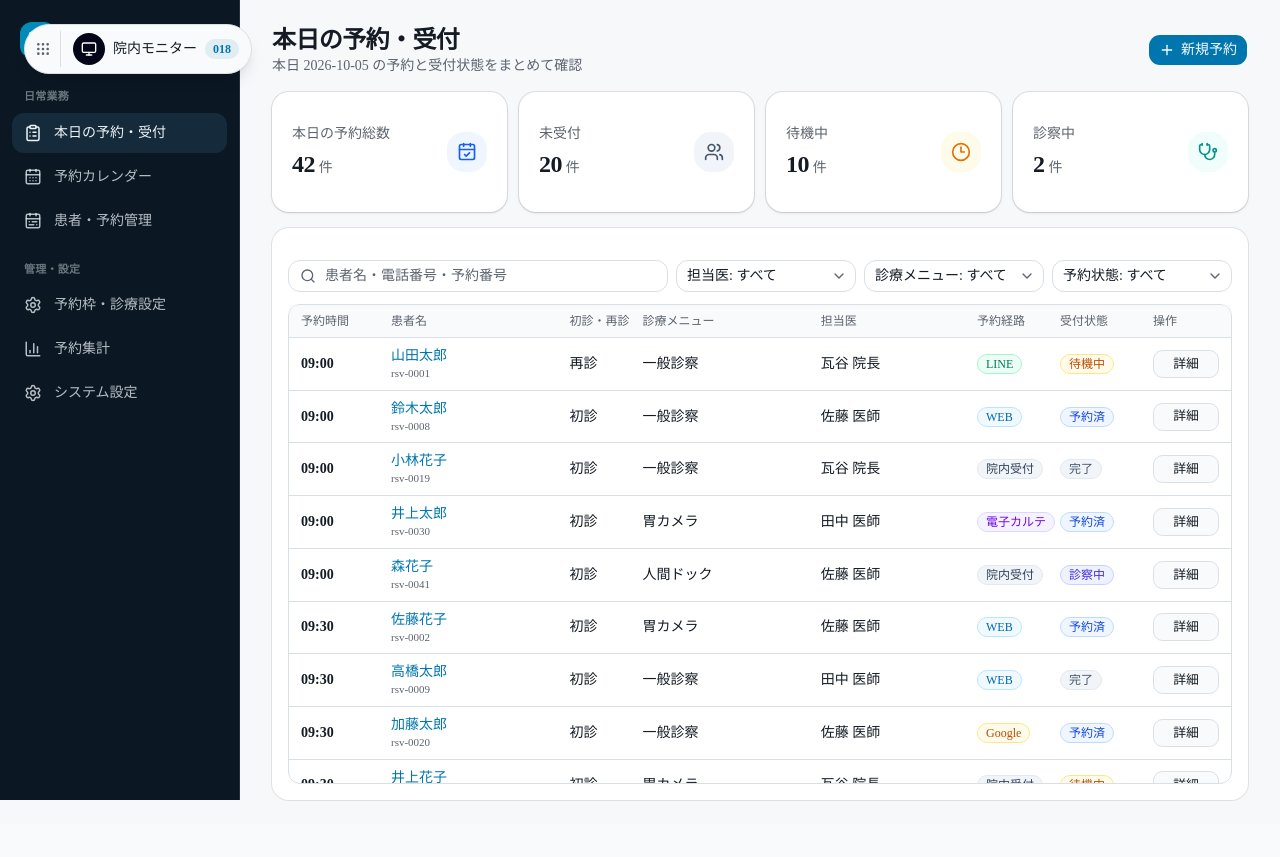
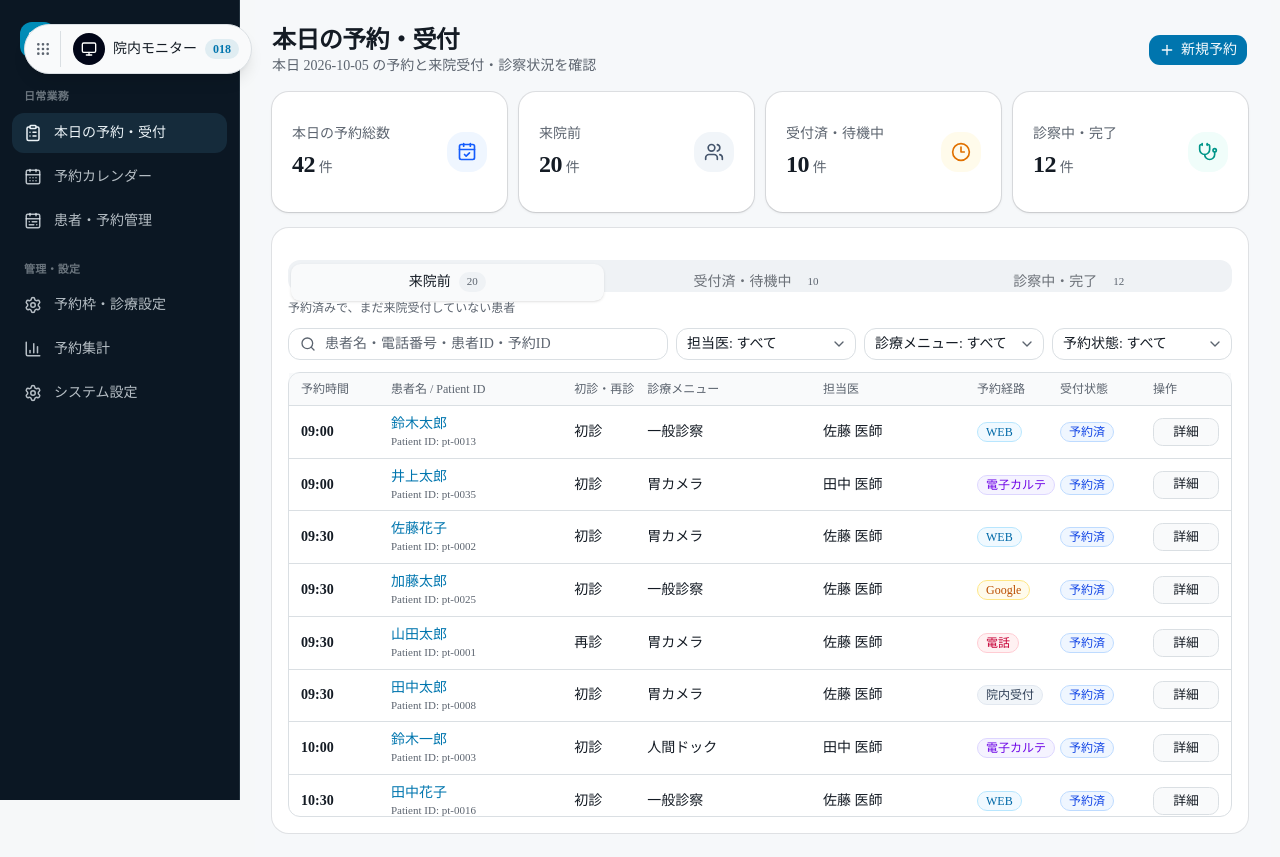
Before and after one commit to crestix-company/crestix-clinic-reservation-system, a Next.js app: page /admin in a window 1280 px wide. Before the commit the page ends 824 px from the top, so only its background shows below. Built offline with nearby package versions, Linux system fonts and the light colour scheme.

Commit message:
feat: split today reception list by workflow status

```diff
--- a/src/app/admin/page.tsx
+++ b/src/app/admin/page.tsx
@@ -7,6 +7,7 @@ import { Button } from "@/components/ui/button";
 import { Input } from "@/components/ui/input";
 import { Card, CardContent } from "@/components/ui/card";
 import { Select, SelectContent, SelectItem, SelectTrigger, SelectValue } from "@/components/ui/select";
+import { Tabs, TabsList, TabsTrigger } from "@/components/ui/tabs";
 import { KpiCard } from "@/components/dashboard/kpi-card";
 import { ReservationStatusBadge } from "@/components/reservations/reservation-status-badge";
 import { ReservationSourceBadge } from "@/components/reservations/reservation-source-badge";
@@ -20,7 +21,13 @@ import type { ReservationType } from "@/types/domain";
 import type { EnrichedReservation } from "@/lib/services/types";
 
 const ALL = "ALL";
-const columns = "xl:grid-cols-[82px_minmax(105px,1.15fr)_65px_minmax(100px,1.15fr)_minmax(85px,1fr)_75px_85px_66px]";
+type ReceptionTab = "BEFORE_VISIT" | "CHECKED_IN" | "IN_SERVICE";
+const RECEPTION_TABS: { value: ReceptionTab; label: string; description: string; statuses: string[] }[] = [
+  { value: "BEFORE_VISIT", label: "来院前", description: "予約済みで、まだ来院受付していない患者", statuses: ["RESERVED"] },
+  { value: "CHECKED_IN", label: "受付済・待機中", description: "来院受付後、診察開始前までの患者", statuses: ["CHECKED_IN", "WAITING", "CALLED"] },
+  { value: "IN_SERVICE", label: "診察中・完了", description: "診察中または本日の診療が完了した患者", statuses: ["IN_CONSULTATION", "COMPLETED"] },
+];
+const columns = "xl:grid-cols-[82px_minmax(120px,1.2fr)_65px_minmax(100px,1.15fr)_minmax(85px,1fr)_75px_85px_66px]";
 
 export default function AdminDashboardPage() {
   const { reservations, doctors, types, addReservation, updateReservation, updateStatus } = useDemoStore();
@@ -28,42 +35,59 @@ export default function AdminDashboardPage() {
   const [doctorFilter, setDoctorFilter] = useState(ALL);
   const [typeFilter, setTypeFilter] = useState(ALL);
   const [statusFilter, setStatusFilter] = useState(ALL);
+  const [receptionTab, setReceptionTab] = useState<ReceptionTab>("BEFORE_VISIT");
   const [selectedId, setSelectedId] = useState<string | null>(null);
   const [newOpen, setNewOpen] = useState(false);
   const today = getToday();
 
   const todays = reservations.filter((reservation) => reservation.reservationDate === today);
   const active = todays.filter((reservation) => reservation.status !== "CANCELLED");
+  const currentTab = RECEPTION_TABS.find((tab) => tab.value === receptionTab) ?? RECEPTION_TABS[0];
   const filtered = todays.filter((reservation) => {
     const query = keyword.trim().toLowerCase();
-    return (!query || [reservation.patient.name, reservation.patient.phone, reservation.id].some((value) => value.toLowerCase().includes(query))) &&
+    return currentTab.statuses.includes(reservation.status) &&
+      (!query || [reservation.patient.name, reservation.patient.phone, reservation.patient.id, reservation.id].some((value) => value.toLowerCase().includes(query))) &&
       (doctorFilter === ALL || reservation.doctorId === doctorFilter) &&
       (typeFilter === ALL || reservation.reservationTypeId === typeFilter) &&
       (statusFilter === ALL || reservation.status === statusFilter);
-  }).sort((a, b) => (a.startTime || "99:99").localeCompare(b.startTime || "99:99"));
+  }).sort((a, b) => a.startTime.localeCompare(b.startTime));
   const selected = reservations.find((reservation) => reservation.id === selectedId) ?? null;
 
   return <div className="space-y-4">
-    <header className="flex flex-wrap items-center justify-between gap-3"><div><h1 className="text-2xl font-semibold tracking-tight">本日の予約・受付</h1><p className="text-sm text-muted-foreground">本日 {today} の予約と受付状態をまとめて確認</p></div><Button onClick={() => setNewOpen(true)}><Plus className="size-4" />新規予約</Button></header>
+    <header className="flex flex-wrap items-center justify-between gap-3">
+      <div><h1 className="text-2xl font-semibold tracking-tight">本日の予約・受付</h1><p className="text-sm text-muted-foreground">本日 {today} の予約と来院受付・診察状況を確認</p></div>
+      <Button onClick={() => setNewOpen(true)}><Plus className="size-4" />新規予約</Button>
+    </header>
     <div className="grid grid-cols-2 gap-3 xl:grid-cols-4">
       <ReservationKpi active={active} types={types} />
-      <KpiCard label="未受付" value={active.filter((reservation) => reservation.status === "RESERVED").length} unit="件" icon={Users} accent="slate" />
-      <KpiCard label="待機中" value={active.filter((reservation) => ["CHECKED_IN", "WAITING", "CALLED"].includes(reservation.status)).length} unit="件" icon={Clock3} accent="amber" />
-      <KpiCard label="診察中" value={active.filter((reservation) => reservation.status === "IN_CONSULTATION").length} unit="件" icon={Stethoscope} accent="teal" />
+      <KpiCard label="来院前" value={active.filter((reservation) => reservation.status === "RESERVED").length} unit="件" icon={Users} accent="slate" />
+      <KpiCard label="受付済・待機中" value={active.filter((reservation) => ["CHECKED_IN", "WAITING", "CALLED"].includes(reservation.status)).length} unit="件" icon={Clock3} accent="amber" />
+      <KpiCard label="診察中・完了" value={active.filter((reservation) => ["IN_CONSULTATION", "COMPLETED"].includes(reservation.status)).length} unit="件" icon={Stethoscope} accent="teal" />
     </div>
     <Card><CardContent className="space-y-3 pt-4">
+      <div className="space-y-2">
+        <Tabs value={receptionTab} onValueChange={(value) => { setReceptionTab(value as ReceptionTab); setStatusFilter(ALL); }}>
+          <TabsList className="grid h-auto w-full grid-cols-3">
+            {RECEPTION_TABS.map((tab) => {
+              const count = active.filter((reservation) => tab.statuses.includes(reservation.status)).length;
+              return <TabsTrigger key={tab.value} value={tab.value} className="gap-2 py-2"><span>{tab.label}</span><span className="rounded-full bg-muted px-2 py-0.5 text-[11px] tabular-nums text-muted-foreground">{count}</span></TabsTrigger>;
+            })}
+          </TabsList>
+        </Tabs>
+        <p className="text-xs text-muted-foreground">{currentTab.description}</p>
+      </div>
       <div className="grid gap-2 lg:grid-cols-[minmax(220px,1fr)_repeat(3,minmax(140px,180px))]">
-        <div className="relative"><Search className="absolute left-3 top-1/2 size-4 -translate-y-1/2 text-muted-foreground" /><Input aria-label="患者名・電話番号・予約番号で検索" placeholder="患者名・電話番号・予約番号" className="pl-9" value={keyword} onChange={(event) => setKeyword(event.target.value)} /></div>
+        <div className="relative"><Search className="absolute left-3 top-1/2 size-4 -translate-y-1/2 text-muted-foreground" /><Input aria-label="患者名・電話番号・患者ID・予約IDで検索" placeholder="患者名・電話番号・患者ID・予約ID" className="pl-9" value={keyword} onChange={(event) => setKeyword(event.target.value)} /></div>
         <Filter value={doctorFilter} onChange={setDoctorFilter} label="担当医" options={doctors.map((doctor) => [doctor.id, doctor.name])} />
         <Filter value={typeFilter} onChange={setTypeFilter} label="診療メニュー" options={types.map((type) => [type.id, type.name])} />
         <Filter value={statusFilter} onChange={setStatusFilter} label="予約状態" options={Object.entries(RESERVATION_STATUS_LABEL)} />
       </div>
-      <div className="rounded-lg border"><div className={`hidden gap-2 border-b bg-muted/40 px-3 py-2 text-xs font-medium text-muted-foreground xl:grid ${columns}`}><span>予約時間</span><span>患者名</span><span>初診・再診</span><span>診療メニュー</span><span>担当医</span><span>予約経路</span><span>受付状態</span><span>操作</span></div>
-        <div className="max-h-[calc(100vh-355px)] min-h-40 overflow-y-auto">{filtered.length === 0 ? <p className="p-8 text-center text-sm text-muted-foreground">該当する予約がありません</p> : filtered.map((reservation) => {
+      <div className="rounded-lg border"><div className={`hidden gap-2 border-b bg-muted/40 px-3 py-2 text-xs font-medium text-muted-foreground xl:grid ${columns}`}><span>予約時間</span><span>患者名 / Patient ID</span><span>初診・再診</span><span>診療メニュー</span><span>担当医</span><span>予約経路</span><span>受付状態</span><span>操作</span></div>
+        <div className="max-h-[calc(100vh-390px)] min-h-40 overflow-y-auto">{filtered.length === 0 ? <p className="p-8 text-center text-sm text-muted-foreground">該当する予約がありません</p> : filtered.map((reservation) => {
           const pastVisits = getPatientSummary(reservation.patient, reservations, today).history.filter(({ reservation: visit }) => visit.status === "COMPLETED" && visit.reservationDate < reservation.reservationDate).length;
           return <div key={reservation.id} className={`grid gap-2 border-b px-3 py-2 text-sm last:border-b-0 xl:items-center ${columns}`}>
-            <span className="font-semibold">{reservation.startTime || "時間指定なし"}</span>
-            <span className="min-w-0 truncate font-medium"><Link href={`/admin/patients/${reservation.patientId}`} className="text-primary hover:underline">{reservation.patient.name}</Link><span className="block truncate text-[11px] font-normal text-muted-foreground">{reservation.id}</span></span>
+            <span className="font-semibold">{reservation.startTime}</span>
+            <span className="min-w-0 truncate font-medium"><Link href={`/admin/patients/${reservation.patientId}`} className="text-primary hover:underline">{reservation.patient.name}</Link><span className="block truncate text-[11px] font-normal text-muted-foreground">Patient ID: {reservation.patient.id}</span></span>
             <span>{pastVisits > 0 ? "再診" : "初診"}</span>
             <span className="truncate">{types.find((type) => type.id === reservation.reservationTypeId)?.name ?? reservation.reservationType.name}</span>
             <span className="truncate">{doctors.find((doctor) => doctor.id === reservation.doctorId)?.name ?? "未設定"}</span>
```
